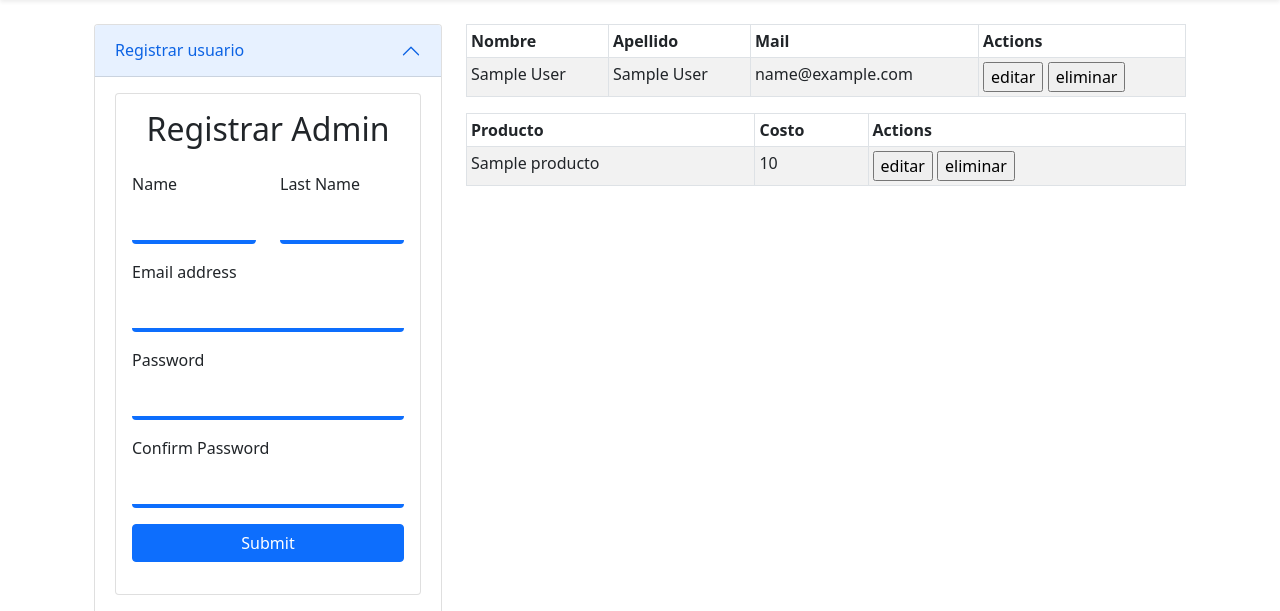
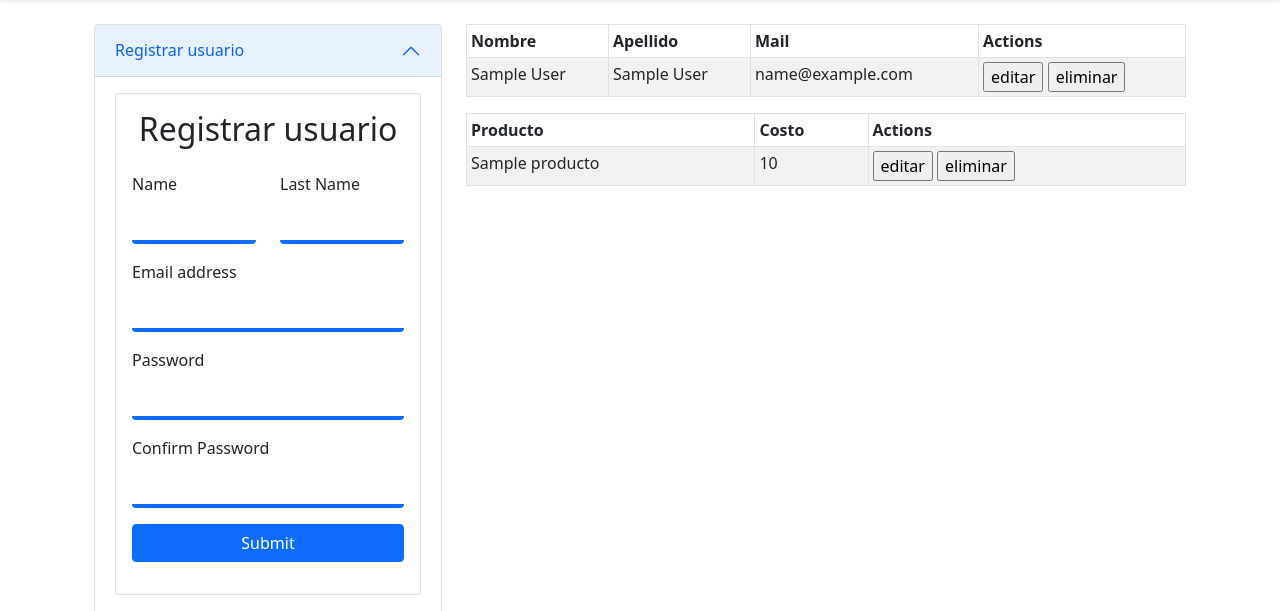
Before and after one commit to Jos3-Lu1s/Mayra_WEB, a PHP site: the page made by administrador.php in a window 1280 px wide. Shown: the part 66-677 px from the top of the page. Run offline with PHP 8.4, Linux system fonts and the light colour scheme; the visitor is signed in with stand-in values (Sample User, id 1); tables that the repository leaves empty hold one stand-in row (values such as "Sample post").

Commit message:
sesiones

```diff
--- a/administrador.php
+++ b/administrador.php
@@ -32,7 +32,7 @@ $registros_prod=$pdo->query("SELECT*FROM productos")->fetchAll(PDO::FETCH_OBJ);
             <div id="collapseOne" class="accordion-collapse collapse show" aria-labelledby="headingOne" data-bs-parent="#accordionExample">
                 <div class="accordion-body">
                     <div class="card card-body">
-                        <h2 class="text-center">Registrar Admin</h2>
+                        <h2 class="text-center">Registrar usuario</h2>
                         <form action="registroAdmin.php" method="post" class="py-3">
                             <div class="row">
                                 <div class="col">
--- a/contacto.php
+++ b/contacto.php
@@ -1,4 +1,5 @@
 <?php
+session_start();
 include("header.php");
 ?>
 <div class="container">
--- a/establecimientos.php
+++ b/establecimientos.php
@@ -1,4 +1,5 @@
 <?php
+session_start();
 include("header.php")
 ?>
 
--- a/header.php
+++ b/header.php
@@ -21,6 +21,7 @@
 					<?php
 						if(isset($_SESSION['Usuario'])){?>
 							<h4 class="text-white py-4"><?php echo $_SESSION['Usuario']?></h4>
+							<a href="administrador.php" class="btn btn-outline-light me-2">Control</a>
 							<a href="./sesiones/logout.php" class="btn btn-danger me-2">Log-out</a>
 					<?php ; }
 						else{?>
--- a/index.php
+++ b/index.php
@@ -1,5 +1,6 @@
 <?php
-include("header.php");
+session_start();
+include("header.php")
 ?>
 
 <div class="bg" style="background-image: url('https://media-public.canva.com/8RNpc/MADbgs8RNpc/2/tl.png');">
--- a/nosotros.php
+++ b/nosotros.php
@@ -1,4 +1,5 @@
 <?php
+session_start();
 include("header.php")
 ?>
 
--- a/update.php
+++ b/update.php
@@ -1,8 +1,8 @@
 <?php
 
+session_start();
 include('header.php');
 
-session_start();
 
 if(!isset($_SESSION['Usuario'])){
     header('Location: registro.php');
--- a/updateproducto.php
+++ b/updateproducto.php
@@ -1,8 +1,8 @@
 <?php
 
+session_start();
 include('header.php');
 
-session_start();
 
 if(!isset($_SESSION['Usuario'])){
     header('Location: registro.php');
```
